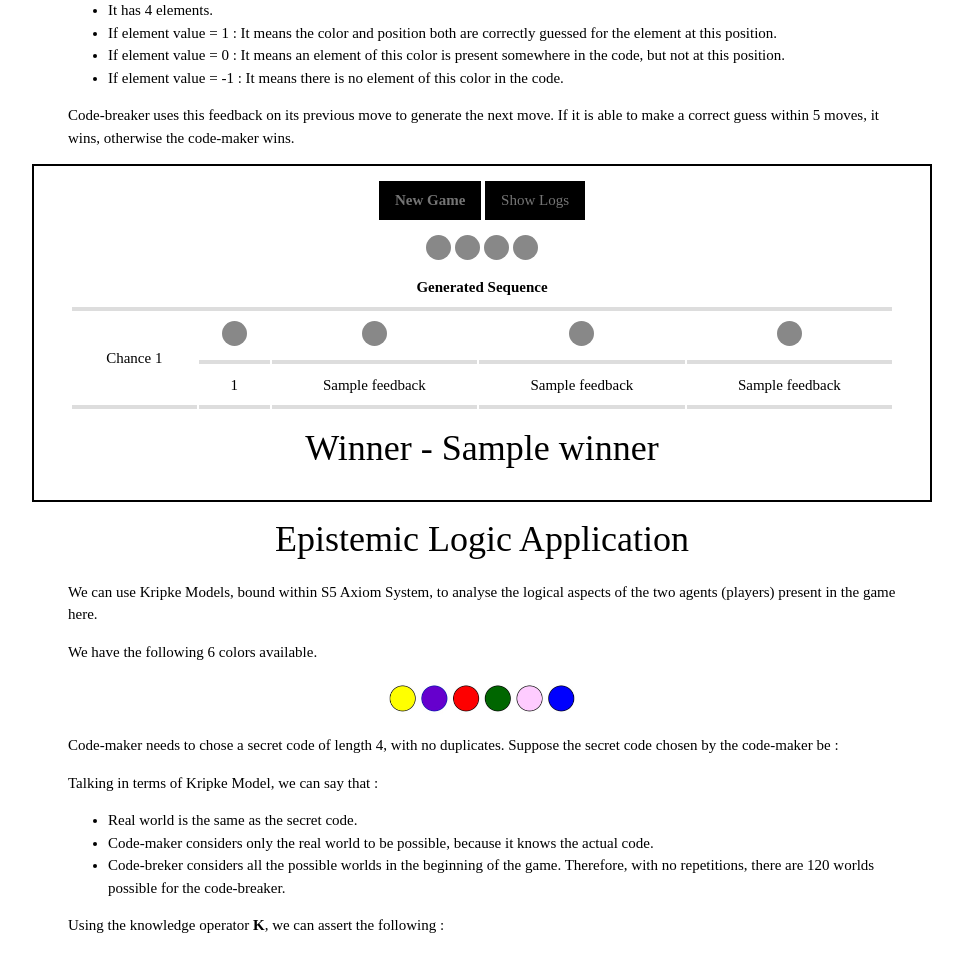
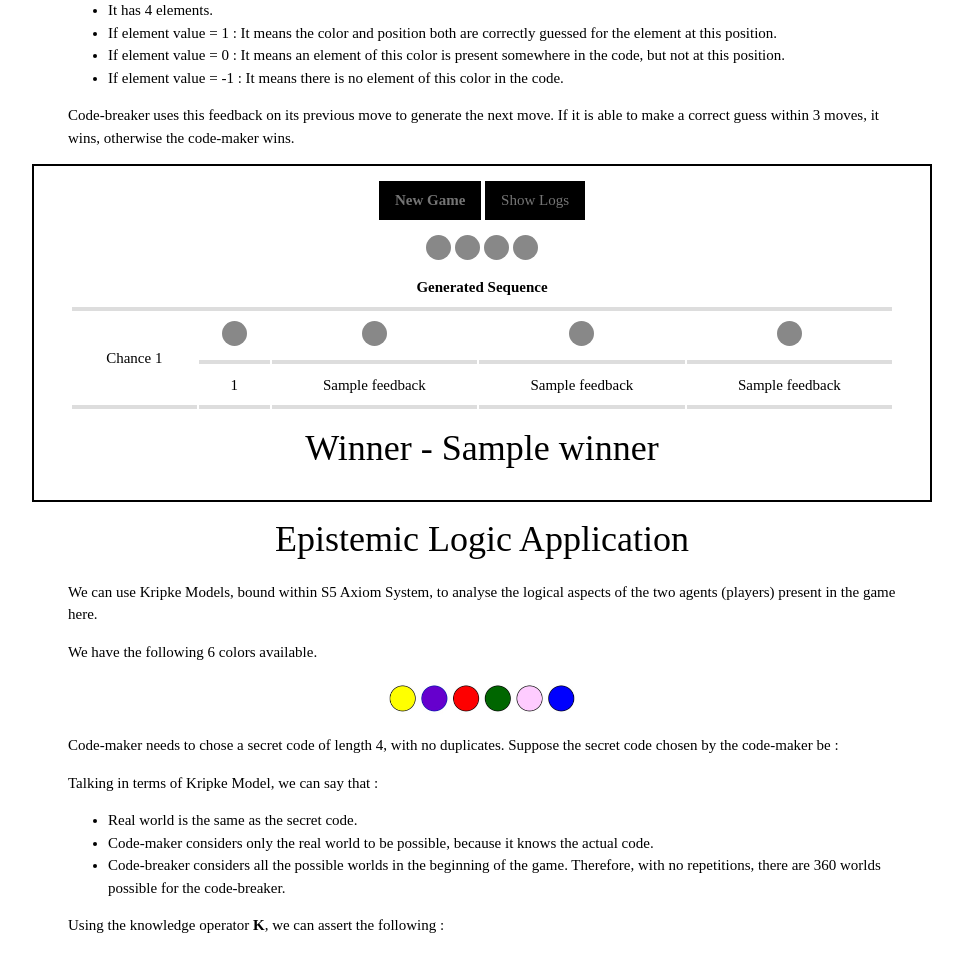
Before and after one commit to tskr1681/Mastermindgame, a Flask app: template templates/game.html in a window 1280 px wide. Shown: the part 637-1593 px from the top of the page, without its empty margins (158-1121 px from the left). Run offline with Flask 2, Linux system fonts and the light colour scheme; the template is opened without the code that fills it: most values are stand-ins (such as "Sample title", 1, 10 or a date in 2020).

Commit message:
Update game.html

```diff
--- a/templates/game.html
+++ b/templates/game.html
@@ -112,7 +112,7 @@
               <li>If element value = 0  : It means an element of this color is present somewhere in the code, but not at this position.</li>
               <li>If element value = -1 : It means there is no element of this color in the code.</li>
               </ul>
-              <p>Code-breaker uses this feedback on its previous move to generate the next move. If it is able to make a correct guess within 5 moves, it wins, otherwise the code-maker wins.</p>
+              <p>Code-breaker uses this feedback on its previous move to generate the next move. If it is able to make a correct guess within 3 moves, it wins, otherwise the code-maker wins.</p>
 
             </div>
         </div>
@@ -182,7 +182,7 @@
                   <ul>
                   <li>Real world is the same as the secret code.</li>
                   <li>Code-maker considers only the real world to be possible, because it knows the actual code.</li>
-                  <li>Code-breker considers all the possible worlds in the beginning of the game. Therefore, with no repetitions, there are 120 worlds possible for the code-breaker.</li>
+                  <li>Code-breaker considers all the possible worlds in the beginning of the game. Therefore, with no repetitions, there are 360 worlds possible for the code-breaker.</li>
                   </ul>
                   <p>Using the knowledge operator <b>K</b>, we can assert the following :</p>
                   <ul>
@@ -233,7 +233,7 @@
 
                 </div>
                 <div class="w3-xmedium w3-text-black">
-                  <p class=""><p>            <p>Now, when the game proceeds, code-breaker makes guesses and code-maker provides feedback by analysing them with respect tot he secret code.</p>
+                  <p class=""><p>            <p>Now, when the game proceeds, code-breaker makes guesses and code-maker provides feedback by analysing them with respect to the secret code.</p>
                   <p>Accounting this in terms of public announcement logic, the feedback is a truthful public announcement. It allows code-breaker to narrow down the possible worlds and make a viable next guess.</p>
                   <p>For example, given the above code, if player 2 makes the following guess :</p>
                   <p><img src="https://raw.githubusercontent.com/deepshig/mastermind/master/resources/guess_1.jpg" width="140"></p>
@@ -259,7 +259,7 @@
                   </li>
                   </ul>
                   <p>Both the agents are aware of this elimination process, and it becomes common knowledge in the system. Based on the derived system, Player 2 can now make a second guess. Player 1 would again analyse it and provide feedback. Similar procedure would be followed and the game continues.</p>
-                  <p>Using this logic, a game of Mastermind becomes a series of restrictions on the Kripke model until Player 2 has access to only one world and thereby knows the secret code. However, this restriction process is lmiited to only 5 moves. If Player 2 still is unable to make the correct guess, Player 1 wins.</p>
+                  <p>Using this logic, a game of Mastermind becomes a series of restrictions on the Kripke model until Player 2 has access to only one world and thereby knows the secret code. However, this restriction process is lmiited to only 3 moves. If Player 2 still is unable to make the correct guess, Player 1 wins.</p>
 
                 </div>
             </div>
@@ -322,7 +322,7 @@
 
             <div class="w3-row">
                 <div style="text-align:center">
-                    <h1 class="w3-xxlarge">Stratagies</h1>
+                    <h1 class="w3-xxlarge">Strategies</h1>
                 </div>
                 <div class="w3-xmedium w3-text-black">
                   <p class=""><p>
@@ -350,7 +350,7 @@
                         <p><img src="https://raw.githubusercontent.com/deepshig/mastermind/master/resources/guess_2.jpg" width="140"></p>
                         <p>In the available Kripke model :</p>
                         <ul>
-                        <li>Worlds where second color is not yellow wll be eliminated.</li>
+                        <li>Worlds where second color is not yellow will be eliminated.</li>
                         <li>Worlds where first color is blue, or third color is green will be eliminated.</li>
                         <li>Worlds where pink is present in any of the positions will be eliminated.</li>
                         </ul>
```
